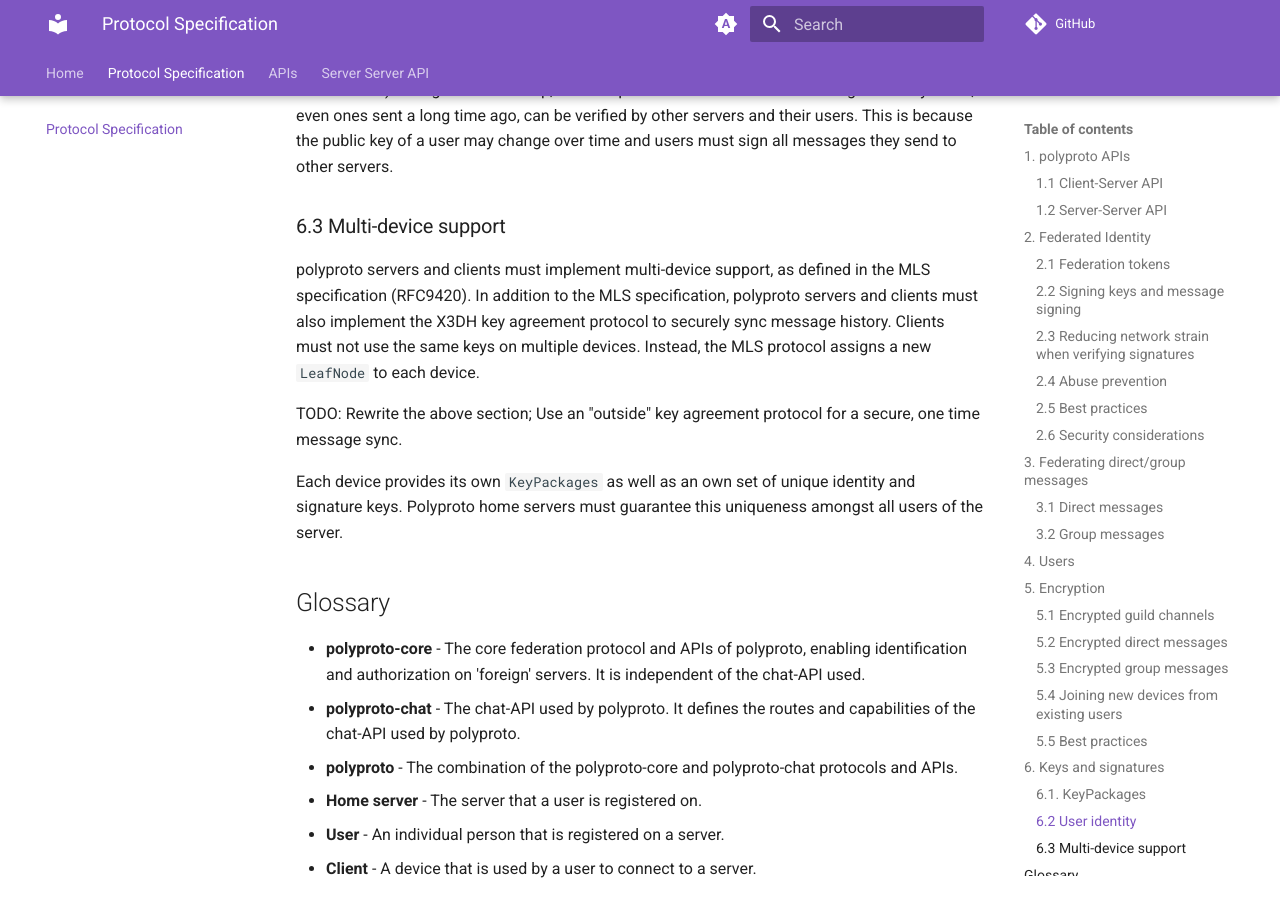
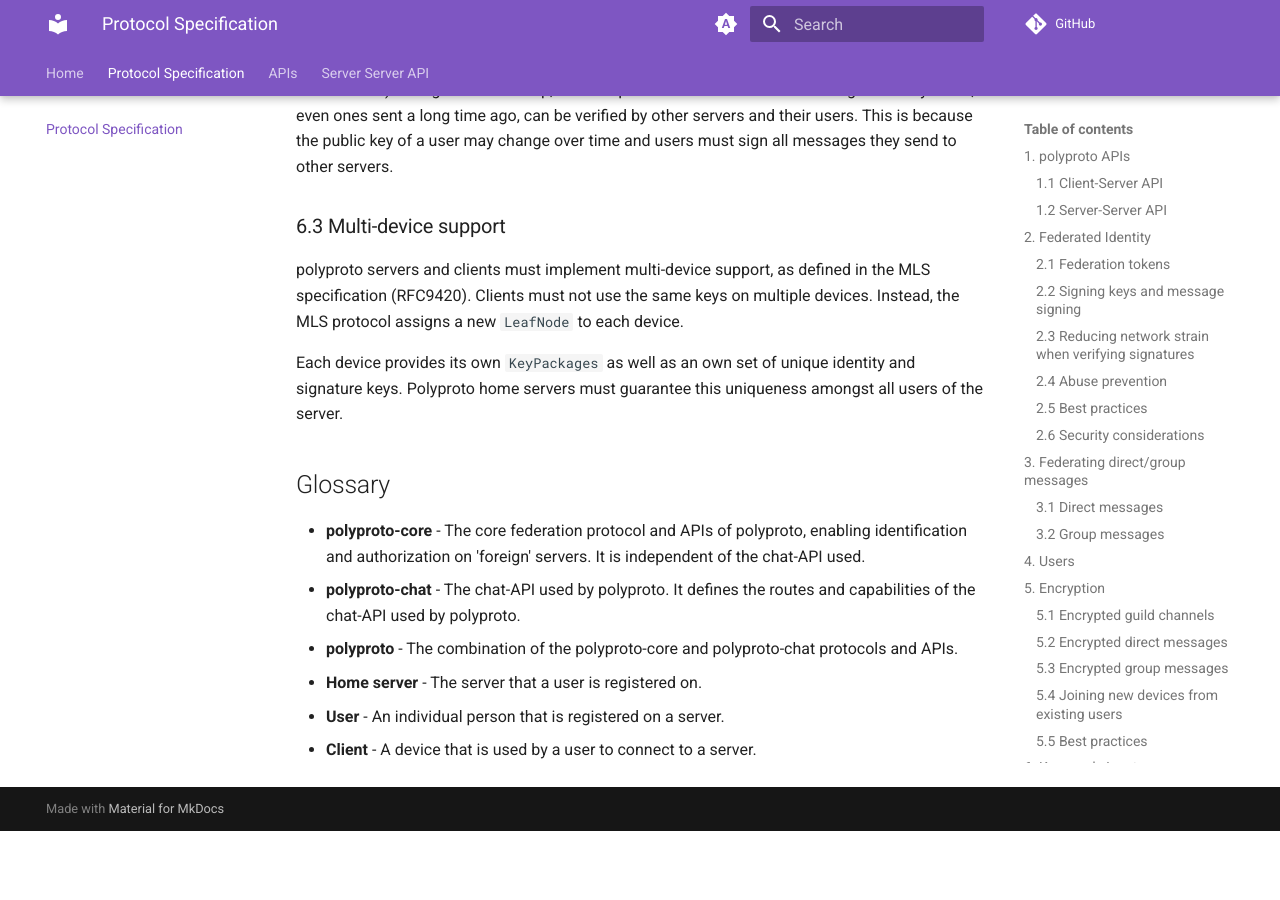
Before and after one commit to polyphony-chat/docs, an MkDocs documentation site: the page built from docs/specification.md, in a window 1280 px wide and 900 px high, scrolled down 11704 px. Built offline with MkDocs 1.6.1 and Material for MkDocs 9.7.7, drawn with Linux system fonts in a browser that asks for light colours; plug-ins that fetch from the network failed and are left out; comment, search, counter and statistics services are not loaded; after the commit the page ends 12535 px from its top, so only the background shows below that.

Commit message:
Remove message sync from the protocol

```diff
--- a/SPECIFICATION.md
+++ b/SPECIFICATION.md
@@ -385,9 +385,7 @@ Even though section 6.1 defines that a `KeyPackage` should be deleted by the ser
 ### 6.3 Multi-device support
 
 polyproto servers and clients must implement multi-device support, as defined in the MLS specification (RFC9420).
-In addition to the MLS specification, polyproto servers and clients must also implement the X3DH key agreement protocol to securely sync message history. Clients must not use the same keys on multiple devices. Instead, the MLS protocol assigns a new `LeafNode` to each device.
-
-TODO: Rewrite the above section; Use an "outside" key agreement protocol for a secure, one time message sync.
+Clients must not use the same keys on multiple devices. Instead, the MLS protocol assigns a new `LeafNode` to each device.
 
 Each device provides its own `KeyPackages` as well as an own set of unique identity and signature keys.
 Polyproto home servers must guarantee this uniqueness amongst all users of the server.
```
